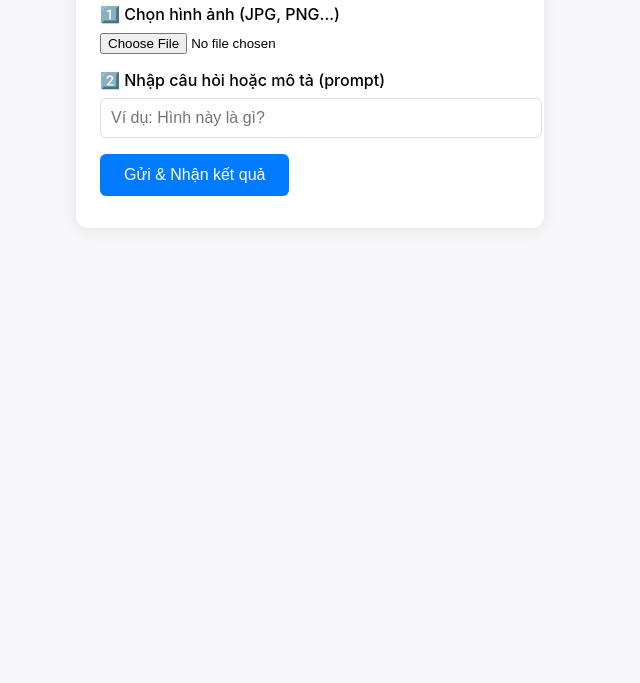
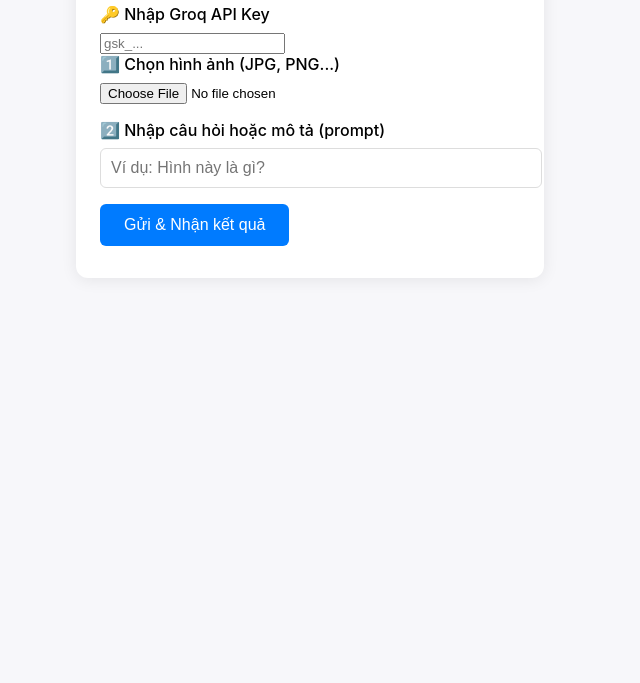
Before and after one commit to KhoaMinhPMK/servervg, a plain HTML site: page groq-image-chat.html in a window 1280 px wide. Shown: the part 117-800 px from the top of the page, without its empty margins (330-970 px from the left). Drawn offline with Linux system fonts and the light colour scheme.

Commit message:
Add API key input field to Groq image chat form

```diff
--- a/groq-image-chat.html
+++ b/groq-image-chat.html
@@ -23,6 +23,8 @@
   <div class="container">
     <h2>🖼️ Groq Image Chat</h2>
     <form id="groqForm">
+      <label for="apiKey">🔑 Nhập Groq API Key</label>
+      <input type="password" id="apiKey" name="apiKey" placeholder="gsk_..." required>
       <label for="image">1️⃣ Chọn hình ảnh (JPG, PNG...)</label>
       <input type="file" id="image" name="image" accept="image/*" required>
       <img id="preview" class="preview-img" style="display:none;" />
@@ -64,6 +66,7 @@
       loadingDiv.style.display = 'block';
       loadingDiv.textContent = '⏳ Đang xử lý...';
       const formData = new FormData();
+      formData.append('apiKey', document.getElementById('apiKey').value);
       formData.append('image', imageInput.files[0]);
       formData.append('prompt', promptInput.value);
       try {
```
